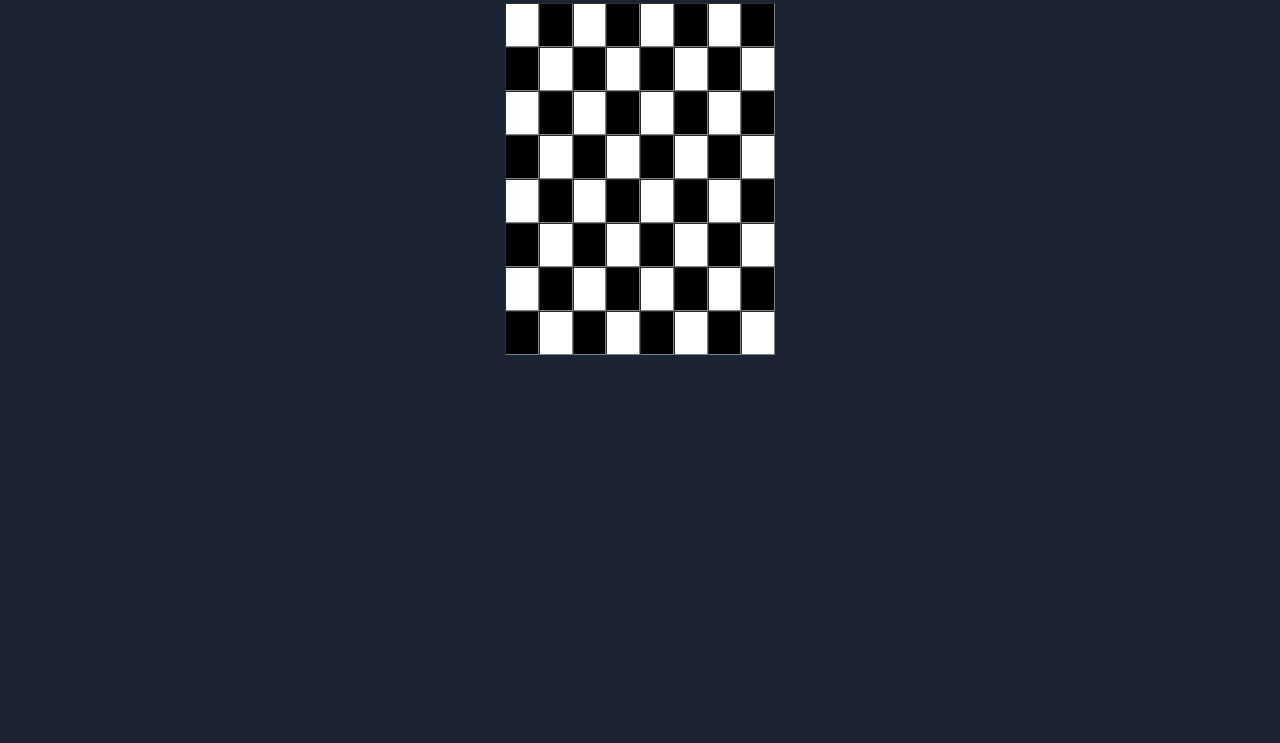
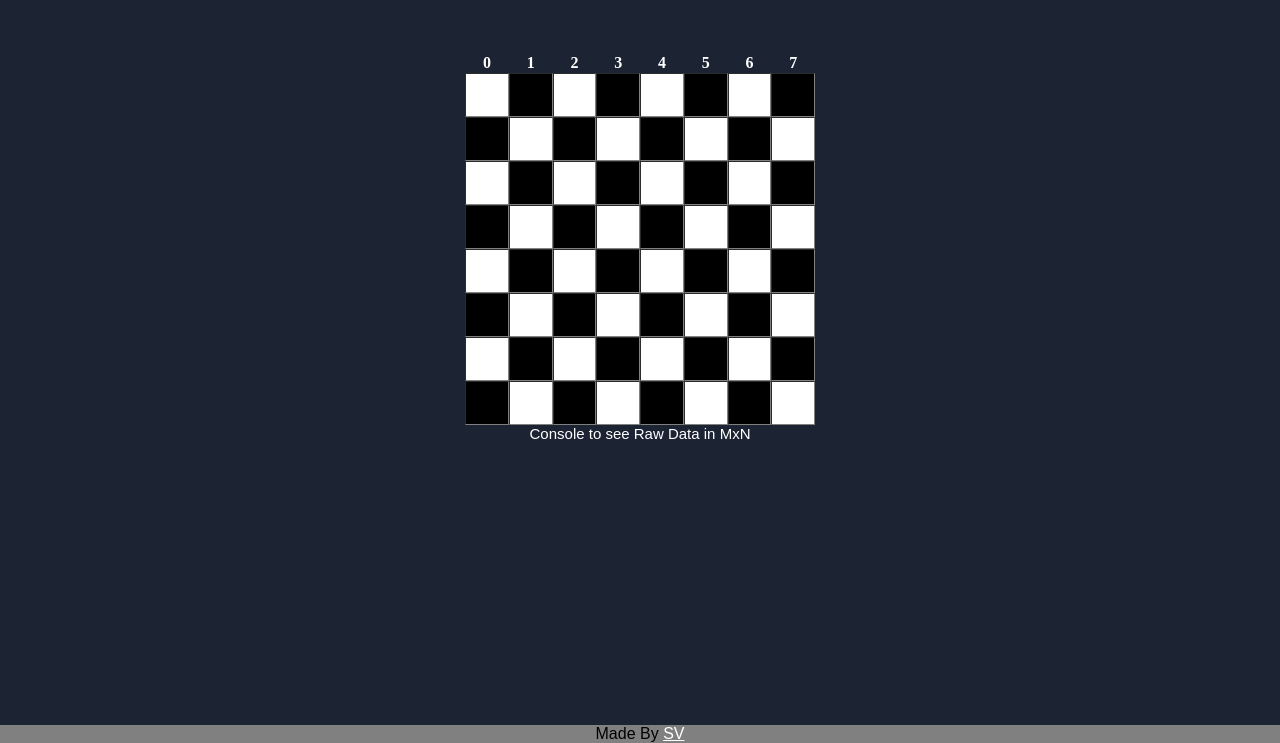
Before and after one commit to S4nfs/Chessboard, a plain HTML site: page index.html in a window 1280 px wide. Shown: the part 57-800 px from the top of the page. Drawn offline with Linux system fonts and the light colour scheme.

Commit message:
chessboard

```diff
--- a/index.html
+++ b/index.html
@@ -10,38 +10,46 @@
 </head>
 
 <body>
-    <span style="color:green; font-size:30px;">
+    <span style="color:rgb(255, 255, 255); font-family:sans-serif; font-size:30px;">
         Knight Attack
     </span>
     <br><br>
-
+    <div class="container">
+        <table width="350px" cellspacing="0">
+            <tr>
+                <th>0</th>
+                <th>1</th>
+                <th>2</th>
+                <th>3</th>
+                <th>4</th>
+                <th>5</th>
+                <th>6</th>
+                <th>7</th>
+            </tr>
+        </table>
+    </div>
+    <span id="txt" style="color:rgb(255, 255, 255); font-family:sans-serif; font-size:15px;">Console to see Raw Data in
+        MxN</span>
     <script type="text/javascript">
-
-        // Create a center tag to center all the elements
-        var center = document.createElement('center');
-        // Create a table element
-        var ChessTable = document.createElement('table');
-        let moveX, moveY;
+        var chessTable = document.getElementsByTagName('table')[0];
+        let axisX = 0, axisY = 0;
         for (var i = 0; i < 8; i++) {
-            // Create a row
             var tr = document.createElement('tr');
             for (var j = 0; j < 8; j++) {
                 // Create a cell
-                moveX = i;
-                moveY = j
                 var td = document.createElement('td');
                 if ((i + j) % 2 == 0) { //if even
-                    td.setAttribute('class', `cell whitecell ${i} ${j}`);
-                    tr.appendChild(td);
-
+                    const td = `<td class="cell whitecell" id = "${i} ${j}" onclick = "possibleMoves(${i},${j})"></td> `;
+                    tr.innerHTML += td;
                 }
                 else {
-                    td.setAttribute('class', `cell blackcell ${i} ${j}`);
-                    // Append the cell to its row
-                    tr.appendChild(td);
+                    const td = `<td class="cell blackcell" id = "${i} ${j}" onclick = "possibleMoves(${i},${j})" ></ td>`;
+                    tr.innerHTML += td;
                 }
 
                 var possibleMoves = (n, m) => {
+                    document.getElementById(`${n} ${m}`).innerHTML += `<img src="https://img.icons8.com/external-nawicon-flat-nawicon/64/null/external-chess-business-nawicon-flat-nawicon.png" width="25px" class="knight"/>`
+
                     // let squares = [[0, 1, 0, 1, 0, 1, 0, 1],
                     // [1, 0, 1, 0, 1, 0, 1, 0],
                     // [0, 1, 0, 1, 0, 1, 1, 0],
@@ -54,34 +62,39 @@
                     // All possible moves of a knight
                     let X = [2, 1, -1, -2, -2, -1, 1, 2];
                     let Y = [1, 2, 2, 1, -1, -2, -2, -1];
-
+                    let arraysss = [];
                     for (let k = 0; k < 8; k++) {
-                        let axisX = m + X[k];
-                        let axisY = n + Y[k];
+                        axisX = n + X[k];
+                        axisY = m + Y[k];
                         if (axisX >= 0 && axisY >= 0 && axisX < 8 && axisY < 8) {
-                            console.log(axisX, axisY)
-                            // td.classList.remove("mystyle");
-                            // td.classList.add("mystyle"); `cell greencell ${axisX} ${axisY}`);
-                            // tr.appendChild(td);
+                            arraysss.push([axisX, axisY]);
                         }
 
                     }
+                    const span = document.getElementById('txt');
+                    for (z of arraysss) {
+                        z.forEach((element, index) => {
+                            console.log(z[0], z[1])
+                            var newTd = document.getElementById(`${z[0]} ${z[1]}`);
+                            newTd.style.background = "green"
+                            setTimeout(function () {
+                                newTd.style.removeProperty("background-color");
+                                document.getElementsByTagName('img')[0].style.display = 'none'
+                            }, 2000);
+                        });
+                    }
                 }
-
-                td.setAttribute('onclick', `possibleMoves(${i},${j})`);
-
             }
-            // Append the row
-            ChessTable.appendChild(tr);
+            var ff = document.getElementsByTagName('table')[0];
+            ff.insertAdjacentElement('beforeend', tr)
         }
-        center.appendChild(ChessTable);
-        // Modifying table attribute properties
-        ChessTable.setAttribute('cellspacing', '0');
-        ChessTable.setAttribute('width', '270px');
-        document.body.appendChild(center);
-
-
     </script>
 </body>
+<footer style="position:fixed;bottom: 0;left: 0;width: 100%;">
+    <div style="background-color: grey; font-family:sans-serif;">
+        Made By
+        <a style="color:rgb(255, 255, 255); font-family:sans-serif;" href="https://github.com/S4nfs">SV</a>
+    </div>
+</footer>
 
 </html>
```
